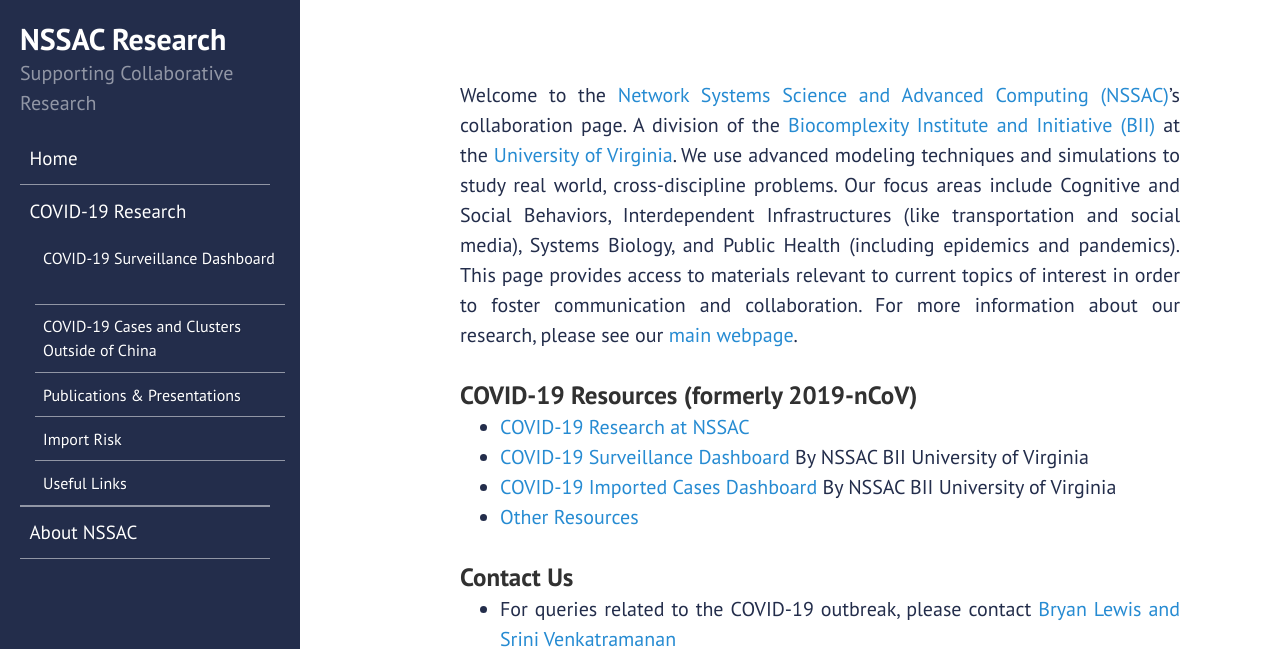
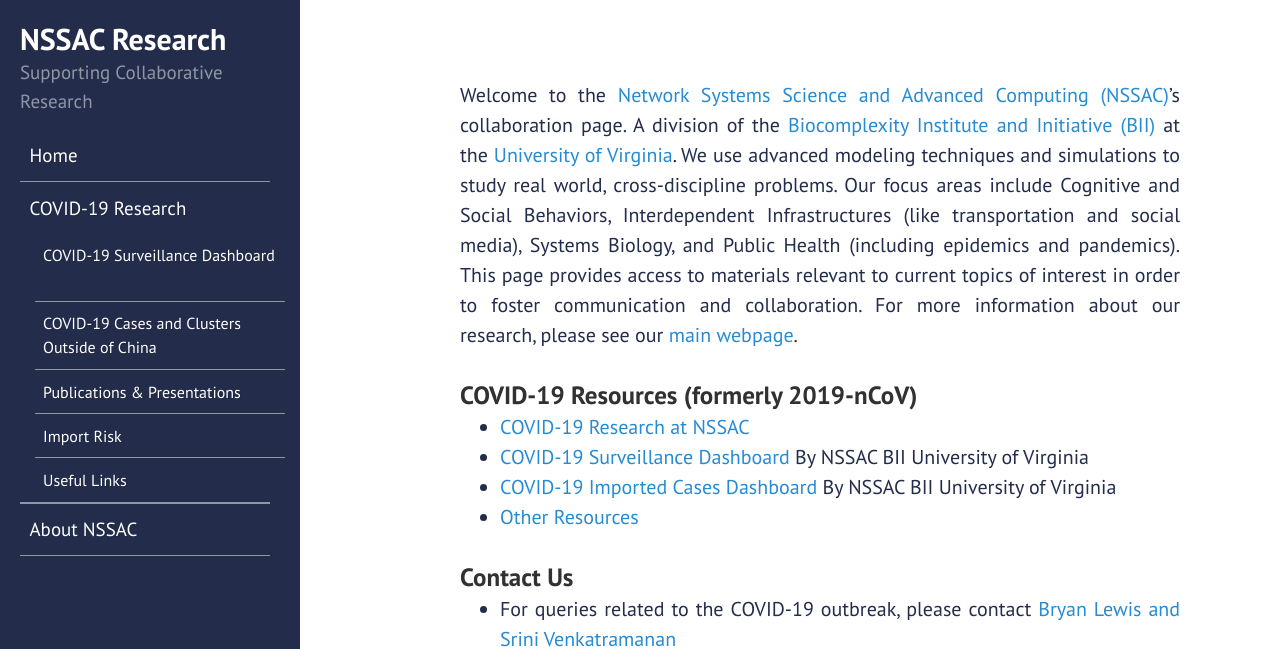
Before and after one commit to mehta-gaurav/mehta-gaurav.github.io, a Jekyll site: the page built from index.md, in a window 1280 px wide. Shown: the top 649 px of the page. Built offline with Jekyll 4.4.1, drawn with Linux system fonts in a browser that asks for light colours.

Commit message:
Update poole.css

```diff
--- a/public/css/poole.css
+++ b/public/css/poole.css
@@ -259,7 +259,7 @@
  */
 
 .lead {
-  font-size: 1rem;
+  font-size: .95rem;
   font-weight: 300;
 }
 
```
